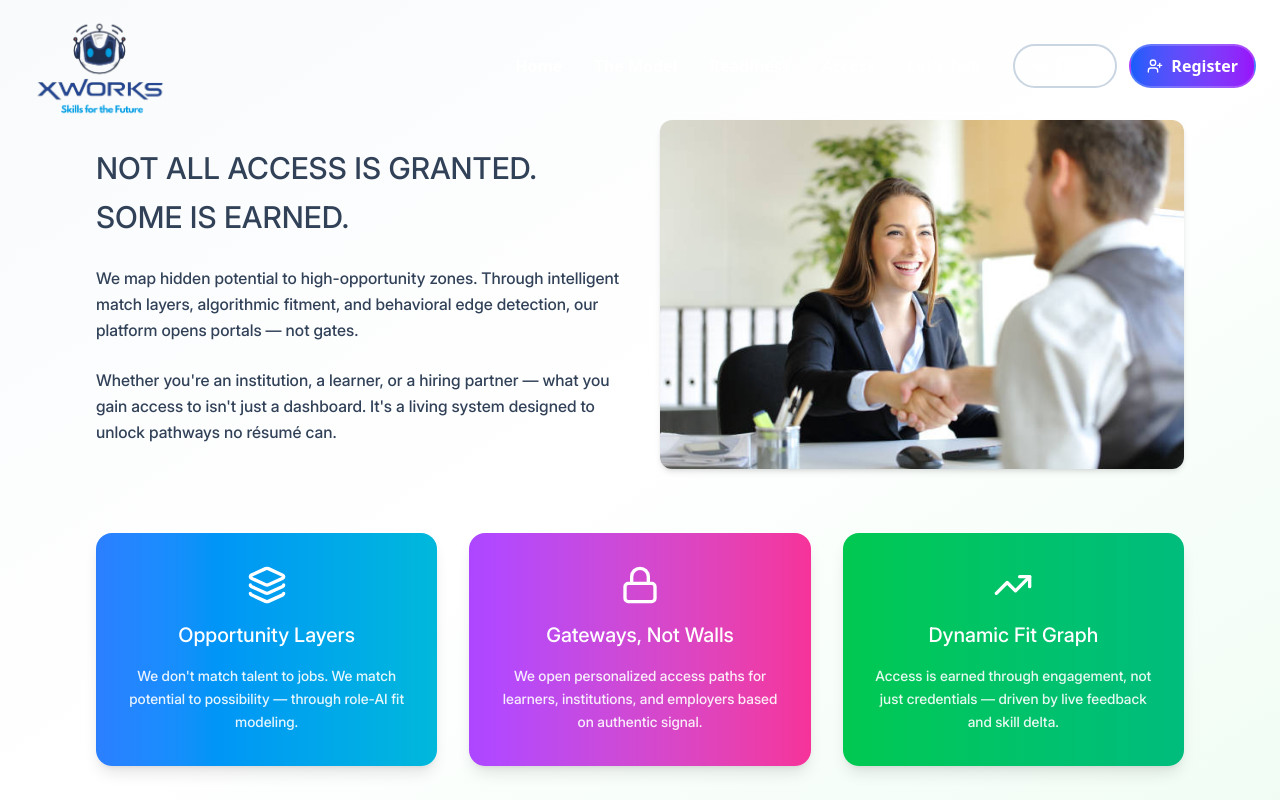
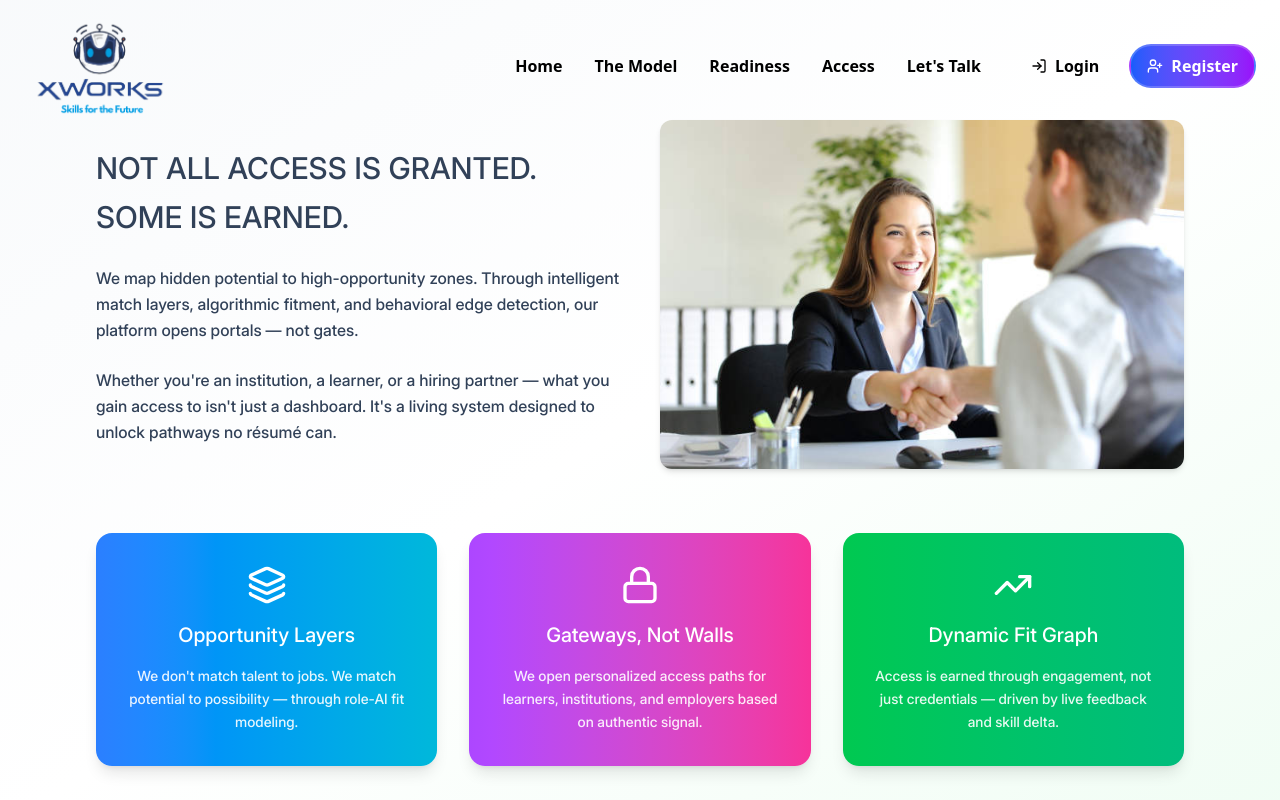
Before and after one commit to remote-cto/tif, a Next.js app: page /access in a window 1280 px wide. Shown: the top 800 px of the page. Built offline with nearby package versions, Linux system fonts and the light colour scheme.

Commit message:
Changes updated

```diff
--- a/app/access/page.tsx
+++ b/app/access/page.tsx
@@ -3,6 +3,7 @@ import { Layers, Lock, TrendingUp } from "lucide-react";
 import Image from "next/image";
 import Navbar from "../components/Navbar";
 import Footer from "../components/Footer";
+import NewNavbar from "../components/NewNavbar";
 
 const Page = () => {
   const cards = [
@@ -31,7 +32,7 @@ const Page = () => {
 
   return (
     <>
-      <Navbar />
+      <NewNavbar />
       <section className="pt-4 md:pt-14 bg-gradient-to-br from-slate-50 via-white to-green-50 font-['Inter']">
         {/* Hero Section */}
         <div className="relative py-16 px-6 md:px-16 lg:px-24">
--- a/app/readiness/page.tsx
+++ b/app/readiness/page.tsx
@@ -2,6 +2,7 @@ import React from "react";
 import { Activity, Zap, TrendingUp } from "lucide-react";
 import Footer from "../components/Footer";
 import Navbar from "../components/Navbar";
+import NewNavbar from "../components/NewNavbar";
 
 const Page = () => {
   const cards = [
@@ -27,7 +28,7 @@ const Page = () => {
 
   return (
     <section className="bg-white font-['Inter']">
-      <Navbar />
+      <NewNavbar />
 
       {/* === SECTION 1: Hero Section with Image === */}
       <section className="pt-4 md:pt-14 bg-gradient-to-br from-slate-50 via-white to-blue-50">
```
